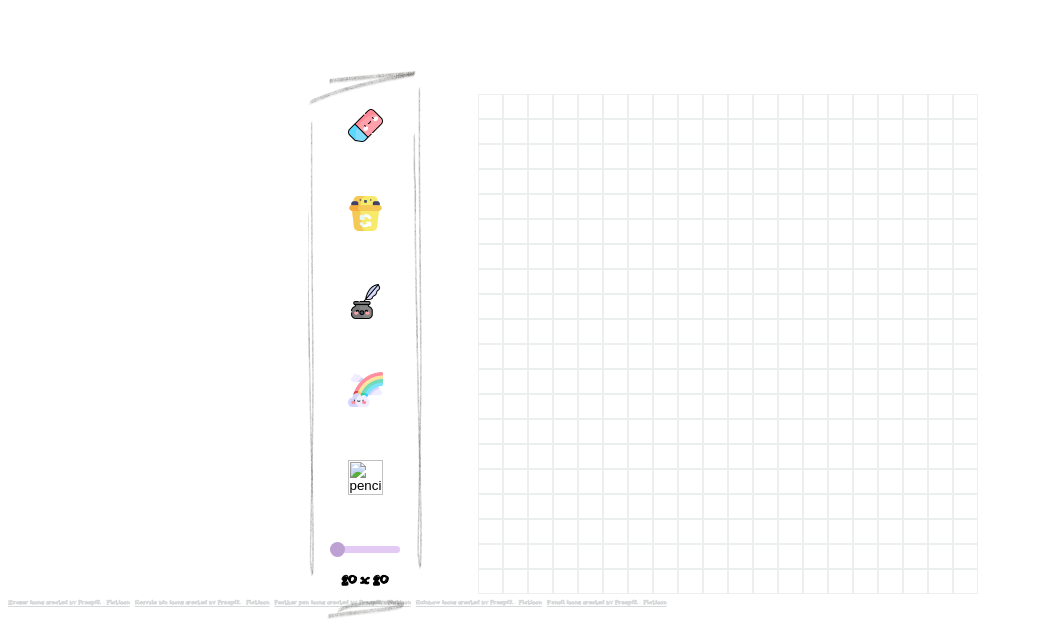
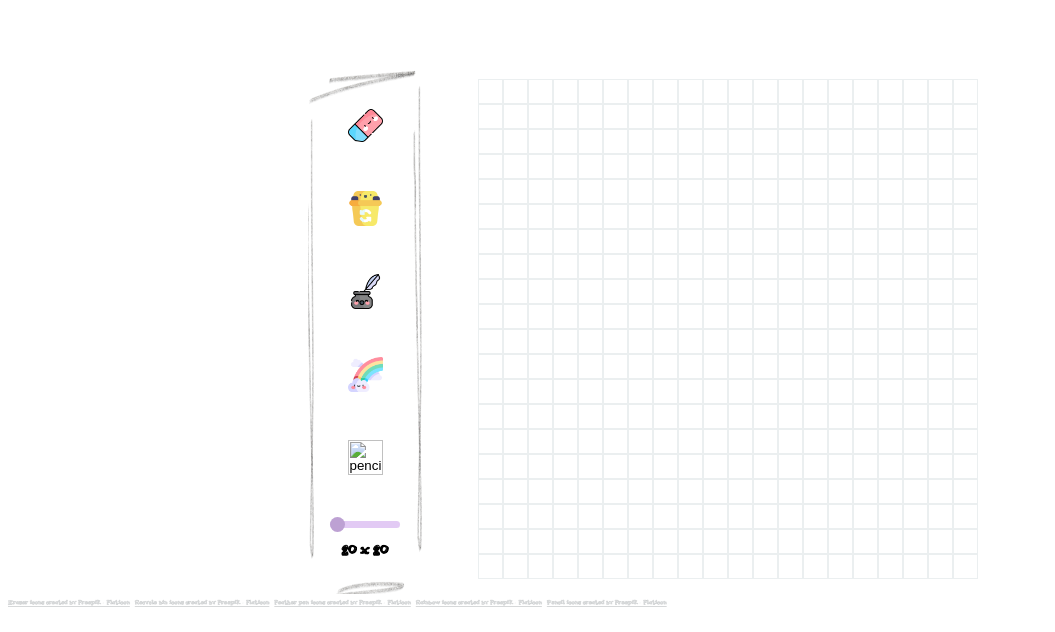
Before and after one commit to Nari07/Etch-a-sketch, a plain HTML site: page index.html in a window 1280 px wide. Shown: the part 193-825 px from the top of the page, without its empty margins (0-1055 px from the left). After the commit the page ends 800 px from the top, so only its background shows below. Drawn offline with Linux system fonts and the light colour scheme.

Commit message:
change sidebar gap

```diff
--- a/style.css
+++ b/style.css
@@ -100,10 +100,10 @@ h1 {
   align-items: center;
   justify-content: center;
   background-image: url("images/rectangleBorder.png");
-  background-size: 120px 575px;
+  background-size: 120px 555px;
   background-repeat: no-repeat;
   background-position: top left 5px;
-  gap:15px;
+  gap: 10px;
 }
 
 #mid{
```
